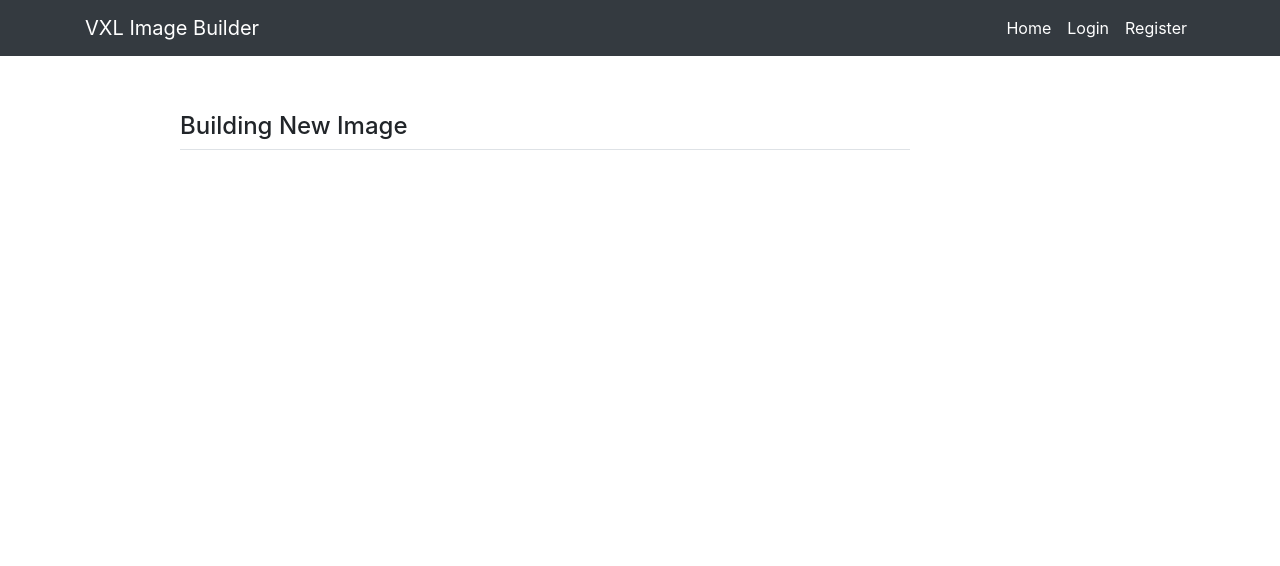
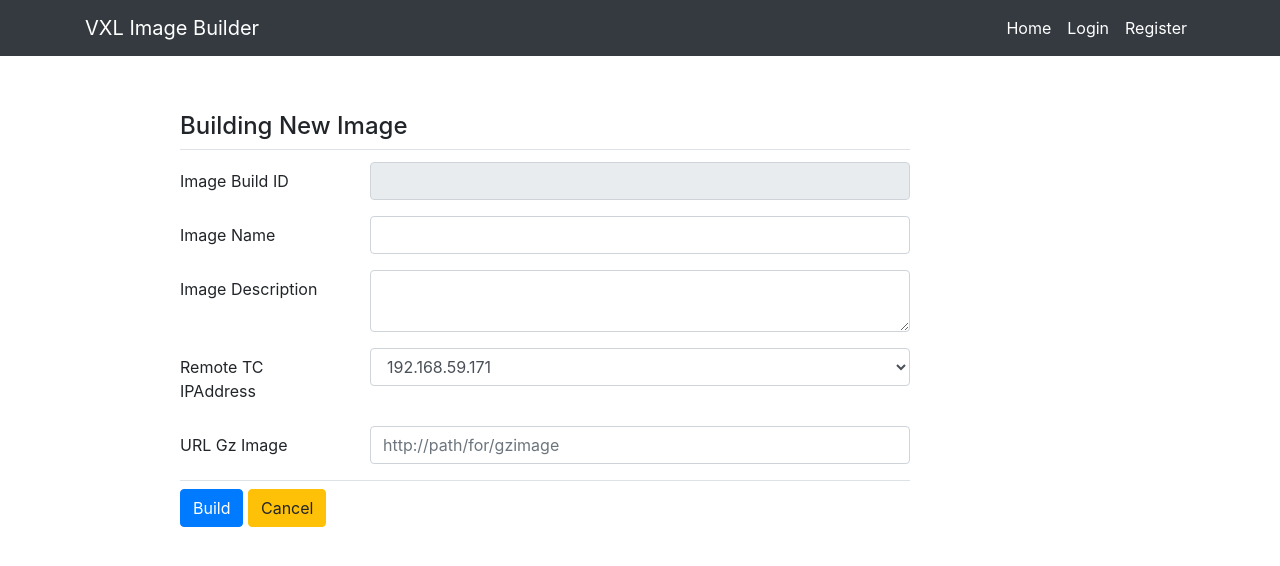
Before and after one commit to ppokhriyal/Image_Builder, a Flask app: template imagebuilder/templates/build_image.html in a window 1280 px wide. Shown: the top 566 px of the page. Run offline with Flask 2, Linux system fonts and the light colour scheme; the template is opened without the code that fills it: values that come from a table or form of the project are taken from there, others are empty; data comes from the database, SQL or seed files in the repository; both versions use the stored data as it was after the commit; some libraries are stand-ins or nearby versions.

Commit message:
Image Builder

```diff
--- a/imagebuilder/forms.py
+++ b/imagebuilder/forms.py
@@ -5,7 +5,7 @@ from flask_login import current_user
 from wtforms import StringField, PasswordField, SubmitField, BooleanField, TextAreaField, SelectField
 from wtforms.ext.sqlalchemy.fields import QuerySelectField
 from wtforms.validators import DataRequired, Length, Email, EqualTo, ValidationError, InputRequired,IPAddress
-from imagebuilder.models import User
+from imagebuilder.models import User,Registered_TC
 
 
 #Login Form
@@ -46,3 +46,13 @@ class AddTCForm(FlaskForm):
 	tc_username = StringField('Username',validators=[DataRequired()])
 	remote_host_ip = StringField('Remote Host IP Address',validators=[DataRequired(),IPAddress(message="Please Give Valid IP-Address")])
 	submit = SubmitField('Register')
+
+
+#Build New Image
+class NewImageForm(FlaskForm):
+	image_build_id = StringField('Image Build ID',render_kw={'readonly':True},validators=[DataRequired()])
+	new_image_name = StringField('New Image Name',validators=[DataRequired()])
+	image_description = TextAreaField('Description',validators=[DataRequired()])
+	remote_tc_ip = QuerySelectField(query_factory=lambda:Registered_TC.query.all())
+	url_gz_image = StringField('URL Gz Image',validators=[DataRequired()])
+	submit = SubmitField('Build')
--- a/imagebuilder/templates/build_image.html
+++ b/imagebuilder/templates/build_image.html
@@ -2,4 +2,49 @@
 {% block content %}
 	<h4 class="pt2">Building New Image</h4>
 	<div class="border-top pt-2 mb-1"></div>
+	<form method="POST" action="" >
+		{{form.hidden_tag()}}
+
+		<div class="form-group row">
+			<label class="col-sm-3 col-form-label">Image Build ID</label>
+			<div class="col-sm-9">
+				{{form.image_build_id(class="form-control",value=img_build_id)}}
+			</div>
+		</div>
+
+		<div class="form-group row">
+    		<label class="col-sm-3 col-form-label">Image Name</label>
+    		<div class="col-sm-9">
+    			{{form.new_image_name(class="form-control")}}
+    		</div>
+  		</div>
+
+  		<div class="form-group row">
+    		<label class="col-sm-3 col-form-label">Image Description</label>
+    		<div class="col-sm-9">
+    			{{form.image_description(class="form-control")}}
+    		</div>
+  		</div>
+
+  		<div class="form-group row">
+    		<label class="col-sm-3 col-form-label">Remote TC IPAddress</label>
+    		<div class="col-sm-9">
+      			{{form.remote_tc_ip(class="form-control")}}
+    		</div>
+  		</div>
+
+  		<div class="form-group row">
+    		<label class="col-sm-3 col-form-label">URL Gz Image</label>
+    		<div class="col-sm-9">
+    			{{form.url_gz_image(class="form-control",placeholder='http://path/for/gzimage')}}
+    		</div>
+  		</div>
+  		<div class="border-top pt-2"></div>
+  		<div class="form-group row">
+    		<div class="col-sm-5">
+       			{{form.submit(class="btn btn-primary")}}
+       			<a class="btn btn-warning" href="{{url_for('home')}}" role="button">Cancel</a>
+    		</div>
+  		</div>
+	</form>
 {% endblock content %}
--- a/imagebuilder/templates/register_tc.html
+++ b/imagebuilder/templates/register_tc.html
@@ -20,7 +20,7 @@
 				 		<div class="d-inline p-2 bg-dark text-white"><i class="fas fa-thumbs-down"></i> Down</div>
 				 	{%endif%}
 				 </div>
-				 {% if regs.username == current_user %}
+				 {% if regs.register_tc_host == current_user %}
 				 	<div class="card-footer">
 				 		<a class="btn-sm btn-danger float-right text-decoration-none " href="#" role="button">Remove</a>
 				 	</div>
```
Also changed, not shown: imagebuilder/routes.py (+71 -9 lines), imagebuilder/imagebuilder.db.
